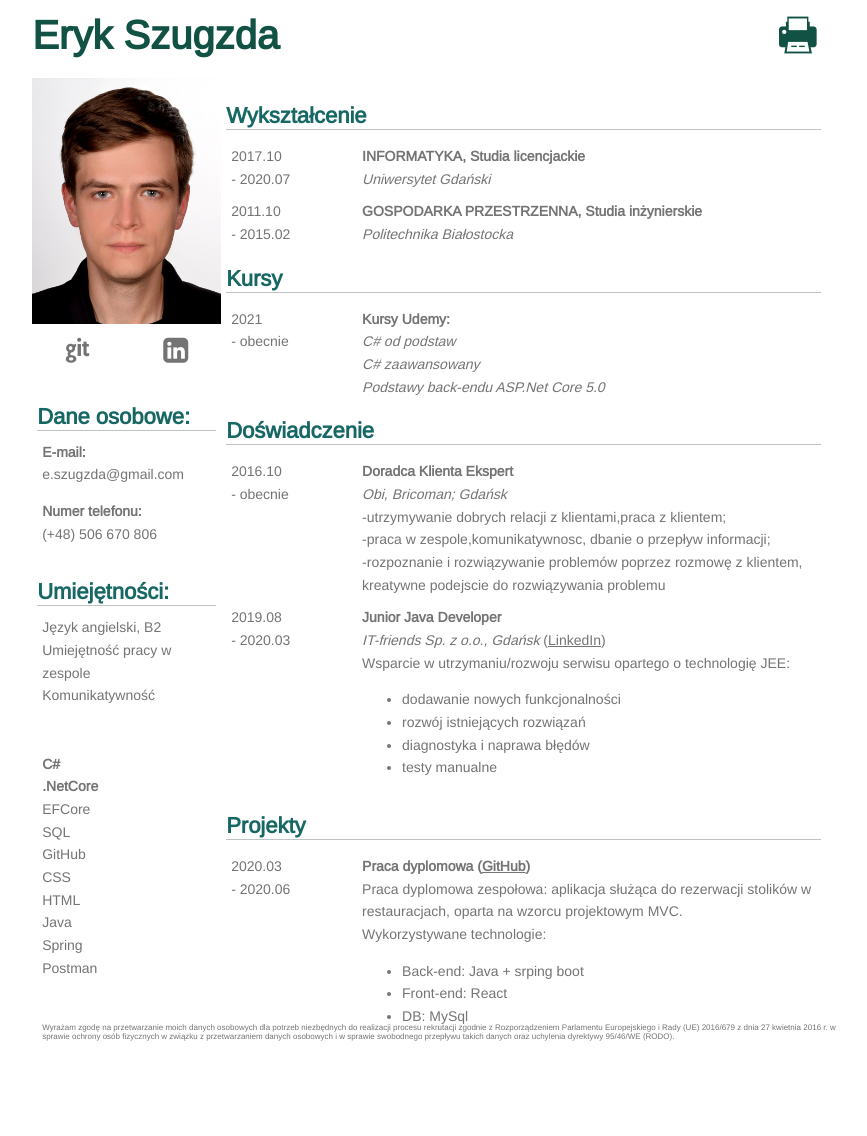
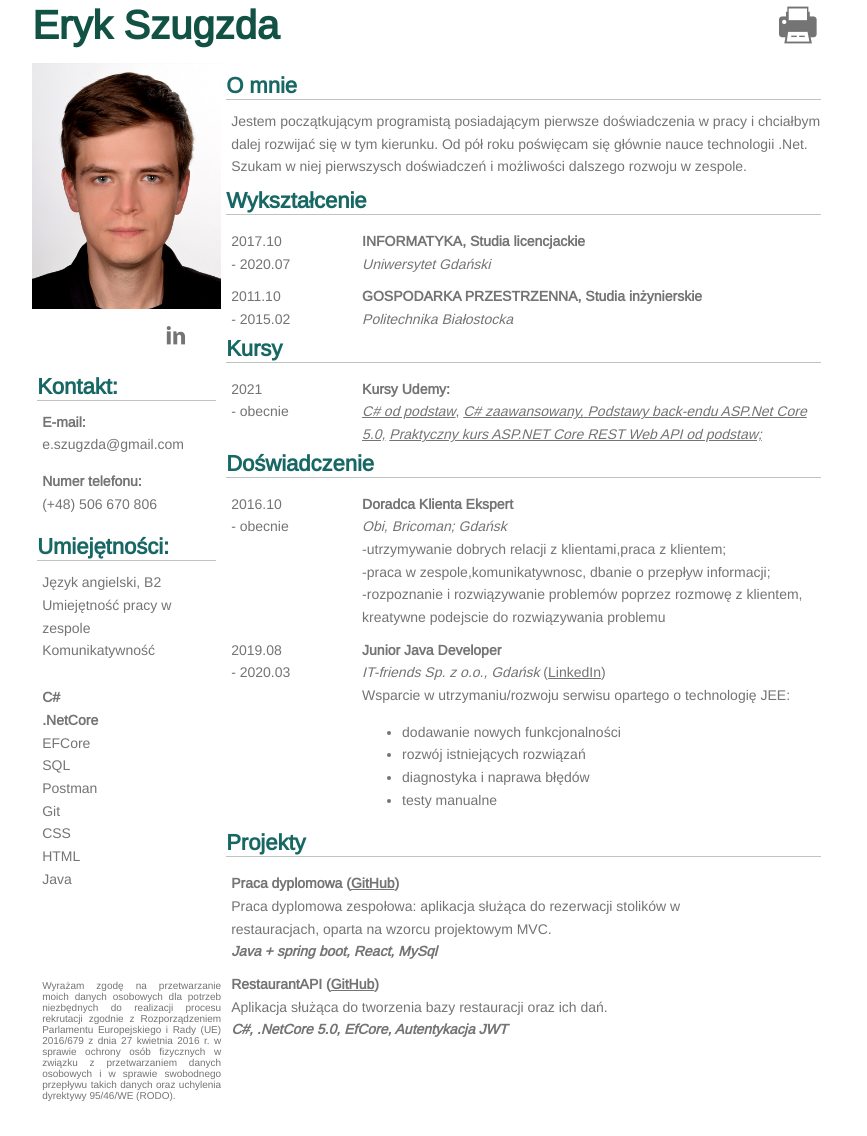
Before and after one commit to Ricco111/CV, a plain HTML site: page index.html in a window 1280 px wide. Shown: the part 7-1143 px from the top of the page, without its empty margins (211-1078 px from the left). Drawn offline with nearby package versions, Linux system fonts and the light colour scheme.

Commit message:
Add files via upload
opis

```diff
--- a/ESCV.css
+++ b/ESCV.css
@@ -10,8 +10,10 @@
 }
 
 .printerIcon {
+	color : rgb(117, 116, 116);
 	float : right;
 	cursor: pointer;
+
 }
 
 @media print {
@@ -21,19 +23,47 @@
 }
 
 .printerIcon:hover {
-	background-color: #115244;
+	color: #115244;
+
+}
+
+.ang {
+	color : rgb(117, 116, 116);
+	float        : right;
+	cursor       : pointer;
+	margin: 0px;
+	font-size         : 20px;
+}
+@media ang {
+	.ang {
+		display: none;
+	}
 }
 
 .name {
 	font-size         : 40px;
 	font-family       : 'Arimo';
+	height            : 50px;
 	width             : 21cm;
-	margin            : 10px auto;
+	/*margin            : 10px auto;*/
 	font-weight       : bold;
 	color             : #115244;
 	float             : left;
 	/*background-color: yellow;*/
 
+}
+
+.tools{
+	position: relative;
+	float : left;
+}
+.stars{
+	float : right;
+	color : #115244;
+	font-size  : 8px;
+	margin-right: 10px;
+	margin-top : 10px;
+	line-height: 0.6cm;
 }
 
 .leftBar {
@@ -55,7 +85,7 @@
 	border-bottom-style: solid;
 	border-color       : #bdc4c2;
 	margin             : 5px;
-	padding-top         : 20px;
+	padding-top        : 5px;
 	font-size          : 22px;
 	font-weight        : bold;
 	color              : #176864;
@@ -74,6 +104,14 @@
 	/*background-color: aqua;*/
 
 
+}
+
+.desc {
+	font-size         : 14px;
+
+	margin-left       : 10px;
+	margin-top        : 10px;
+	line-height       : 0.6cm;
 }
 
 .dates {
@@ -95,17 +133,25 @@
 }
 
 .linkGit {
-	float: left;
-}
-
-.linkIcon {
+	float        : left;
+	cursor       : pointer;
 	width        : 2.4cm;
 	height       : 1cm;
 	font-size    : 25px;
 	margin-bottom: 10px;
 	margin-top   : 10px;
 	text-align   : center;
+	color       : rgb(117, 116, 116);
 }
+
+/*.linkIcon {
+	width        : 2.4cm;
+	height       : 1cm;
+	font-size    : 25px;
+	margin-bottom: 10px;
+	margin-top   : 10px;
+	text-align   : center;
+}*/
 
 .linkGit:hover {
 	color: #176864;
@@ -113,6 +159,13 @@
 
 .linkLinkedIn {
 	float: right;
+	width        : 2.4cm;
+	height       : 1cm;
+	font-size    : 25px;
+	margin-bottom: 10px;
+	margin-top   : 10px;
+	text-align   : center;
+	color       : rgb(117, 116, 116);
 }
 
 .linkLinkedIn:hover {
@@ -120,11 +173,11 @@
 }
 
 .kla {
-	font-size  : 8px;
+	font-size  : 10px;
 	margin-left: 10px;
 
 	left: 0;
-	width      : 21cm;
+	/*width      : 21cm;*/
 	position: absolute;
 	padding:10px 0;
 	top: calc(100% + 20px);
--- a/index.html
+++ b/index.html
@@ -13,37 +13,110 @@
 <body>
     <div class="allBars">
         <div class="name">Eryk Szugzda
+            <!--div class="ang">
+                <p>Eng</p>
+            </div-->
             <div class="printerIcon">
                 <i class="icon-print" onClick="window.print()"></i>
             </div>
+
         </div>
         <div class="leftBar">
             <img src="DSC_000312.JPG" width="189" height="246">
-            <div class="linkGit linkIcon">
-                <a href="https://github.com/Ricco111"><i class="icon-github"></i>
+            <div class="linkGit">
+                <a href="https://github.com/Ricco111"><i class="icon-github-text"></i>
             </div>
-            <div class="linkLinkedIn linkIcon">
-                <a href="https://www.linkedin.com/in/eryk-szugzda-a20b77163/"><i class="icon-linkedin-rect"></i></a>
+            <div class="linkLinkedIn">
+                <a href="https://www.linkedin.com/in/eryk-szugzda-a20b77163/"><i class="icon-linkedin"></i></a>
             </div>
-            <div class="headings">Dane osobowe:</div>
+            <div class="headings">Kontakt:</div>
             <p class="text"><b>E-mail:</b> </br> e.szugzda@gmail.com</p>
             <p class="text"><b>Numer telefonu:</b> </br> (+48) 506 670 806</p>
             <div class="headings">Umiejętności:</div>
-            <p class="text">Język angielski, B2</br>
+
+            <div class="umiej">
+                <p class="text">Język angielski, B2</br>
                 Umiejętność pracy w zespole</br>
-                Komunikatywność</br></br>
-
-                </br>
-                <b>C#</b></br>
+                Komunikatywność</p>
+            </div>
+            <div class="tools">
+                <p class="text"><b>C#</b></br>
                 <b>.NetCore</b></br>
                 EFCore</br>
                 SQL</br>
-                GitHub</br>
+                Postman</br>
+                Git</br>
                 CSS</br>
                 HTML</br>
                 Java</br>
-                Spring</br>
-                Postman</p>
+
+            </br>
+            </br>
+            </p>
+            </div>
+            <!--div class="stars">
+                <i class="icon-star"></i>
+                <i class="icon-star"></i>
+                <i class="icon-star-empty"></i>
+                <i class="icon-star-empty"></i>
+                <i class="icon-star-empty"></i><br>
+
+                <i class="icon-star"></i>
+                <i class="icon-star-empty"></i>
+                <i class="icon-star-empty"></i>
+                <i class="icon-star-empty"></i>
+                <i class="icon-star-empty"></i><br>
+
+                <i class="icon-star"></i>
+                <i class="icon-star-empty"></i>
+                <i class="icon-star-empty"></i>
+                <i class="icon-star-empty"></i>
+                <i class="icon-star-empty"></i><br>
+
+                <i class="icon-star"></i>
+                <i class="icon-star-empty"></i>
+                <i class="icon-star-empty"></i>
+                <i class="icon-star-empty"></i>
+                <i class="icon-star-empty"></i></br>
+
+                <i class="icon-star"></i>
+                <i class="icon-star"></i>
+                <i class="icon-star-empty"></i>
+                <i class="icon-star-empty"></i>
+                <i class="icon-star-empty"></i></br>
+
+                <i class="icon-star"></i>
+                <i class="icon-star"></i>
+                <i class="icon-star-empty"></i>
+                <i class="icon-star-empty"></i>
+                <i class="icon-star-empty"></i></br>
+
+                <i class="icon-star"></i>
+                <i class="icon-star"></i>
+                <i class="icon-star-empty"></i>
+                <i class="icon-star-empty"></i>
+                <i class="icon-star-empty"></i></br>
+
+                <i class="icon-star"></i>
+                <i class="icon-star-empty"></i>
+                <i class="icon-star-empty"></i>
+                <i class="icon-star-empty"></i>
+                <i class="icon-star-empty"></i></br>
+
+                <i class="icon-star"></i>
+                <i class="icon-star-empty"></i>
+                <i class="icon-star-empty"></i>
+                <i class="icon-star-empty"></i>
+                <i class="icon-star-empty"></i></br>
+
+                <i class="icon-star"></i>
+                <i class="icon-star-empty"></i>
+                <i class="icon-star-empty"></i>
+                <i class="icon-star-empty"></i>
+                <i class="icon-star-empty"></i></br>
+
+
+            </div-->
             <div class="kla" align="justify" >Wyrażam zgodę na przetwarzanie moich danych osobowych dla potrzeb niezbędnych do realizacji procesu rekrutacji
                 zgodnie z Rozporządzeniem Parlamentu Europejskiego i Rady (UE) 2016/679 z dnia 27 kwietnia 2016 r. w sprawie ochrony osób
                 fizycznych w związku z przetwarzaniem danych osobowych i w sprawie swobodnego przepływu takich danych oraz uchylenia
@@ -51,6 +124,13 @@
 
         </div>
         <div class="rightBar">
+            <div>
+                <div class="headings">O mnie</div>
+                <div class="desc">Jestem początkującym programistą posiadającym pierwsze doświadczenia w pracy i
+                    chciałbym dalej rozwijać się w tym kierunku. Od pół roku
+                    poświęcam się głównie nauce technologii .Net. Szukam w niej pierwszysch doświadczeń i możliwości dalszego rozwoju w zespole.
+                </div>
+            </div>
             <div>
                 <div class="headings">Wykształcenie</div>
                 <div class="dates"> 2017.10 </br>- 2020.07</div>
@@ -66,7 +146,12 @@
             <div>
                 <div class="headings">Kursy</div>
                 <div class="dates">2021 </br>- obecnie</div>
-                <div class="works"><b>Kursy Udemy:</b></br> <i>C# od podstaw</i></br><i>C# zaawansowany</i></br><i>Podstawy back-endu ASP.Net Core 5.0</i>
+                <div class="works"><b>Kursy Udemy:</b></br>
+                    <i><a href="https://www.udemy.com/course/kurs-c-sharp-od-podstaw/">C# od podstaw</a></i>,
+                    <i><a href="https://www.udemy.com/course/kurs-zaawansowanego-programowania-w-csharp/">C# zaawansowany,</i>
+                    <i><a href="https://www.udemy.com/course/podstawy-backendu-aspnet-core/">Podstawy back-endu ASP.Net Core 5.0,</a></i>
+                    <!--i><a href="https://www.udemy.com/course/kurs-entity-framework-core/">Entity Framework Core w praktyce,</a></i></br-->
+                    <i><a href="https://www.udemy.com/course/praktyczny-kurs-aspnet-core-rest-web-api-od-podstaw/">Praktyczny kurs ASP.NET Core REST Web API od podstaw;</a></i>
             </div>
 
             <div>
@@ -94,19 +179,26 @@
             </div>
             <div class="clearfix">
                 <div class="headings">Projekty</div>
-                <div class="dates">2020.03 </br>- 2020.06</div>
+                <!--div class="dates">2020.03 </br>- 2020.06</div!-->
                 <div class="works"><b>Praca dyplomowa (<a href="https://github.com/Ricco111/Praca-dyplomowa">GitHub</a>)</b></br>
                     Praca dyplomowa zespołowa: aplikacja służąca do rezerwacji stolików w restauracjach, oparta na wzorcu projektowym MVC.
                     <br/>
-                    Wykorzystywane technologie:
-                    <ul>
-                        <li>Back-end: Java + srping boot</li>
-                        <li>Front-end: React</li>
-                        <li>DB: MySql</li>
-                    </ul>
+                    <i><b>Java + spring boot, React, MySql</i></b>
 
+                </div>
+                <div class="works"><b>RestaurantAPI (<a href="https://github.com/Ricco111/RestaurantAPI">GitHub</a>)</b></br>
+                    Aplikacja służąca do tworzenia bazy restauracji oraz ich dań.
+                    <br/>
+                    <i><b>C#, .NetCore 5.0, EfCore, Autentykacja JWT</i></b>
+
+                </div>
             </div>
+
         </div>
+        <!--div class="kla" align="justify" >Wyrażam zgodę na przetwarzanie moich danych osobowych dla potrzeb niezbędnych do realizacji procesu rekrutacji
+            zgodnie z Rozporządzeniem Parlamentu Europejskiego i Rady (UE) 2016/679 z dnia 27 kwietnia 2016 r. w sprawie ochrony osób
+            fizycznych w związku z przetwarzaniem danych osobowych i w sprawie swobodnego przepływu takich danych oraz uchylenia
+            dyrektywy 95/46/WE (RODO).</div-->
     </div>
 </body>
 
```
